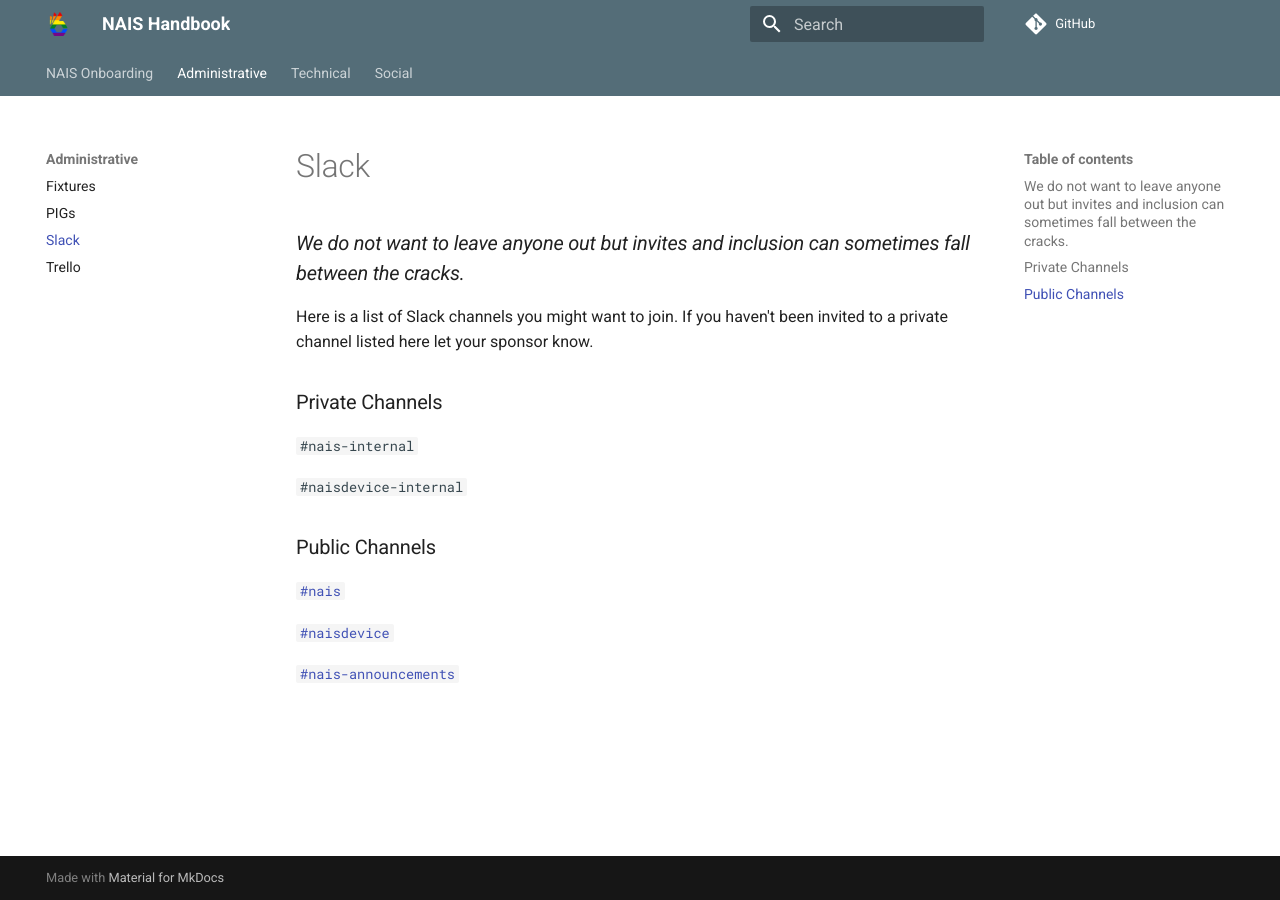
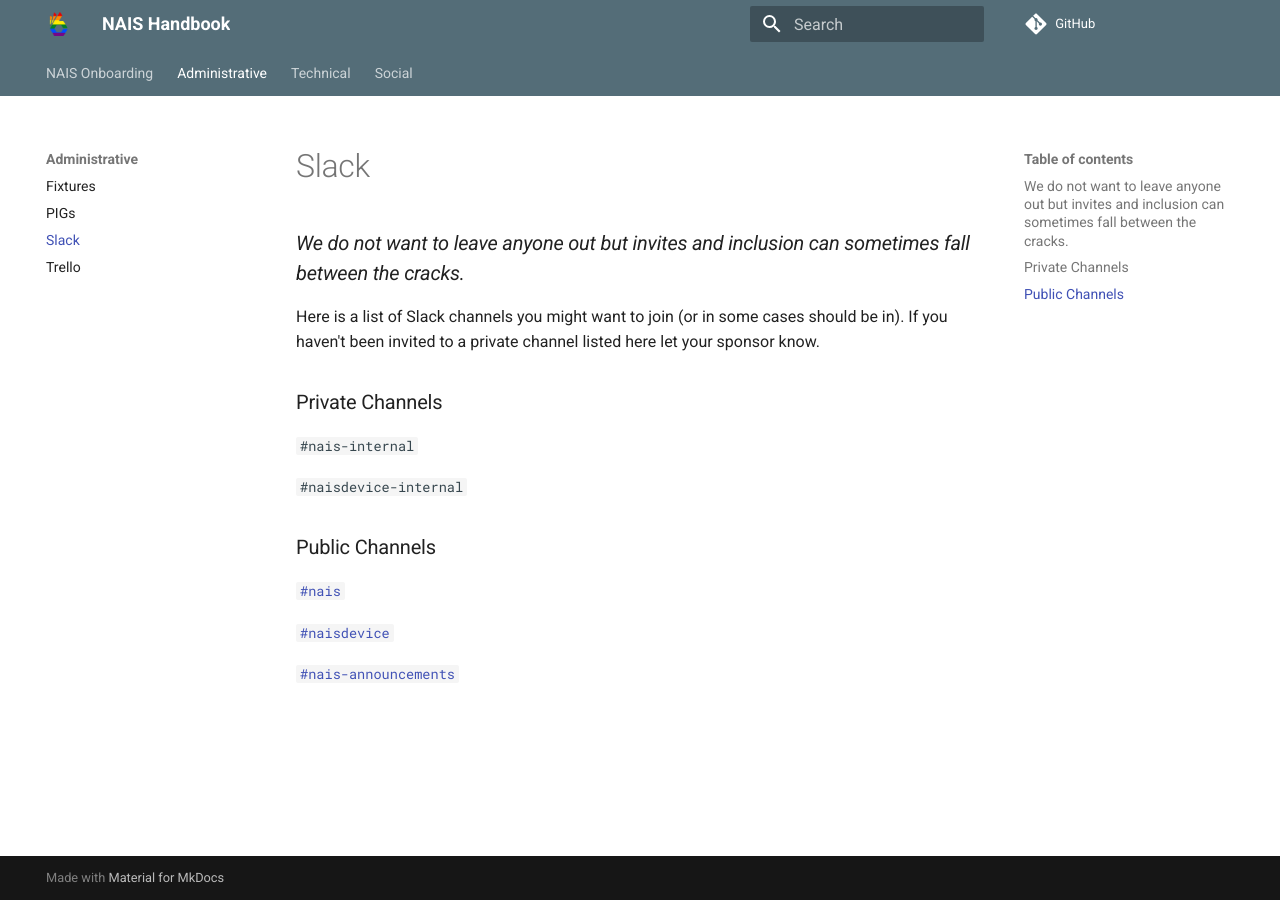
Before and after one commit to nais/handbook, an MkDocs documentation site: the page built from docs/administrative/slack.md, in a window 1280 px wide. Built offline with MkDocs 1.6.1 and Material for MkDocs 9.7.7, drawn with Linux system fonts in a browser that asks for light colours; comment, search, counter and statistics services are not loaded.

Commit message:
typo/language slack.md

```diff
--- a/docs/administrative/slack.md
+++ b/docs/administrative/slack.md
@@ -2,7 +2,7 @@
 
 ### _We do not want to leave anyone out but invites and inclusion can sometimes fall between the cracks._
 
-Here is a list of Slack channels you might want to join. If you haven't been invited to a private channel listed here let your sponsor know.
+Here is a list of Slack channels you might want to join (or in some cases should be in). If you haven't been invited to a private channel listed here let your sponsor know.
 
 ### Private Channels
 
```
